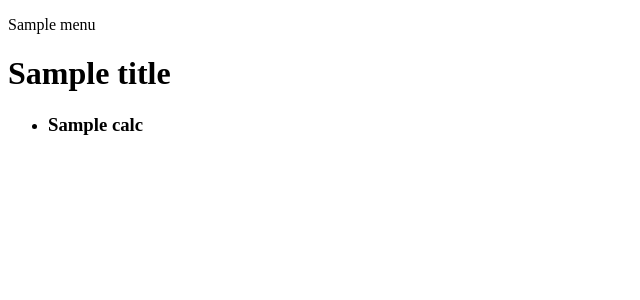
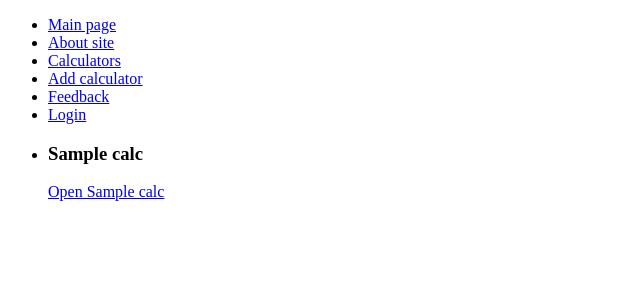
Before and after one commit to MikeJames37/calculator-django, a Django app: template calculator/calc/templates/calc/index.html in a window 1280 px wide. Shown: the top 300 px of the page, without its empty margins (0-640 px from the left). Run offline with Django 4.2, Linux system fonts and the light colour scheme; the template is opened without the code that fills it: most values are stand-ins (such as "Sample title", 1, 10 or a date in 2020).

Commit message:
feat(template) add dinamic urls on main page

```diff
--- a/calculator/calc/templates/calc/index.html
+++ b/calculator/calc/templates/calc/index.html
@@ -5,13 +5,20 @@
     <title>{{ title }}</title>
 </head>
 <body>
-    <p>{{ menu|join:' | ' }}</p>
-    <h1>{{ title }}</h1>
+    <ul>
+        <li><a href="{% url 'home' %}"> Main page</a></li>
+        <li><a href="{% url 'about' %}"> About site</a></li>
+        <li><a href="{% url 'calculators' %}"> Calculators</a></li>
+        <li><a href="{% url 'add' %}"> Add calculator</a></li>
+        <li><a href="{% url 'feedback' %}"> Feedback</a></li>
+        <li><a href="{% url 'login' %}"> Login</a></li>
+    </ul>
     <ul>
         {% for c in calcs %}
-        {% if c.published%}
+        {% if c.published %}
         <li>
             <h3>{{ c.title}}</h3>
+            <a href="{% url 'calc' c.slug %}">Open {{ c.title }}</a>
             {% if not forloop.last %}
             <hr>
             {% endif %}
--- a/calculator/calc/urls.py
+++ b/calculator/calc/urls.py
@@ -3,6 +3,10 @@ from . import views
 
 urlpatterns = [
     path('', views.index, name='home'),
-    path('calcs/<slug:calc_slug>/', views.calcs, name='calcs'),
-    path('about/', views.about, name='about')
+    path('calc/<slug:calc_slug>/', views.calcs, name='calc'),
+    path('about/', views.about, name='about'),
+    path('calculators/', views.calculators, name='calculators'),
+    path('add/', views.add, name='add'),
+    path('feedback/', views.feedback, name='feedback'),
+    path('login/', views.login, name='login'),
 ]
```
Also changed, not shown: calculator/calc/views.py (+21 -1 lines), calculator/readme.txt.
